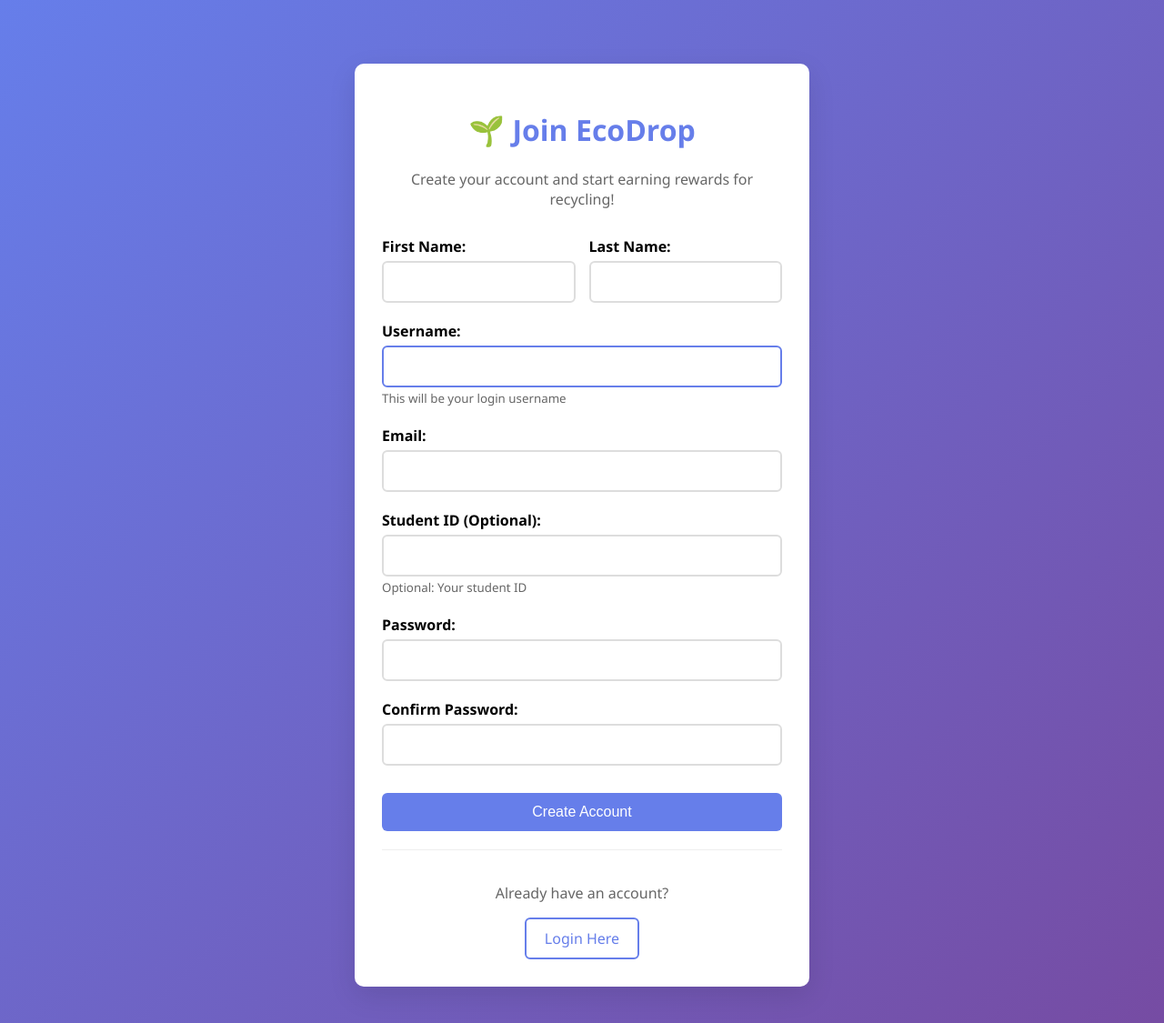
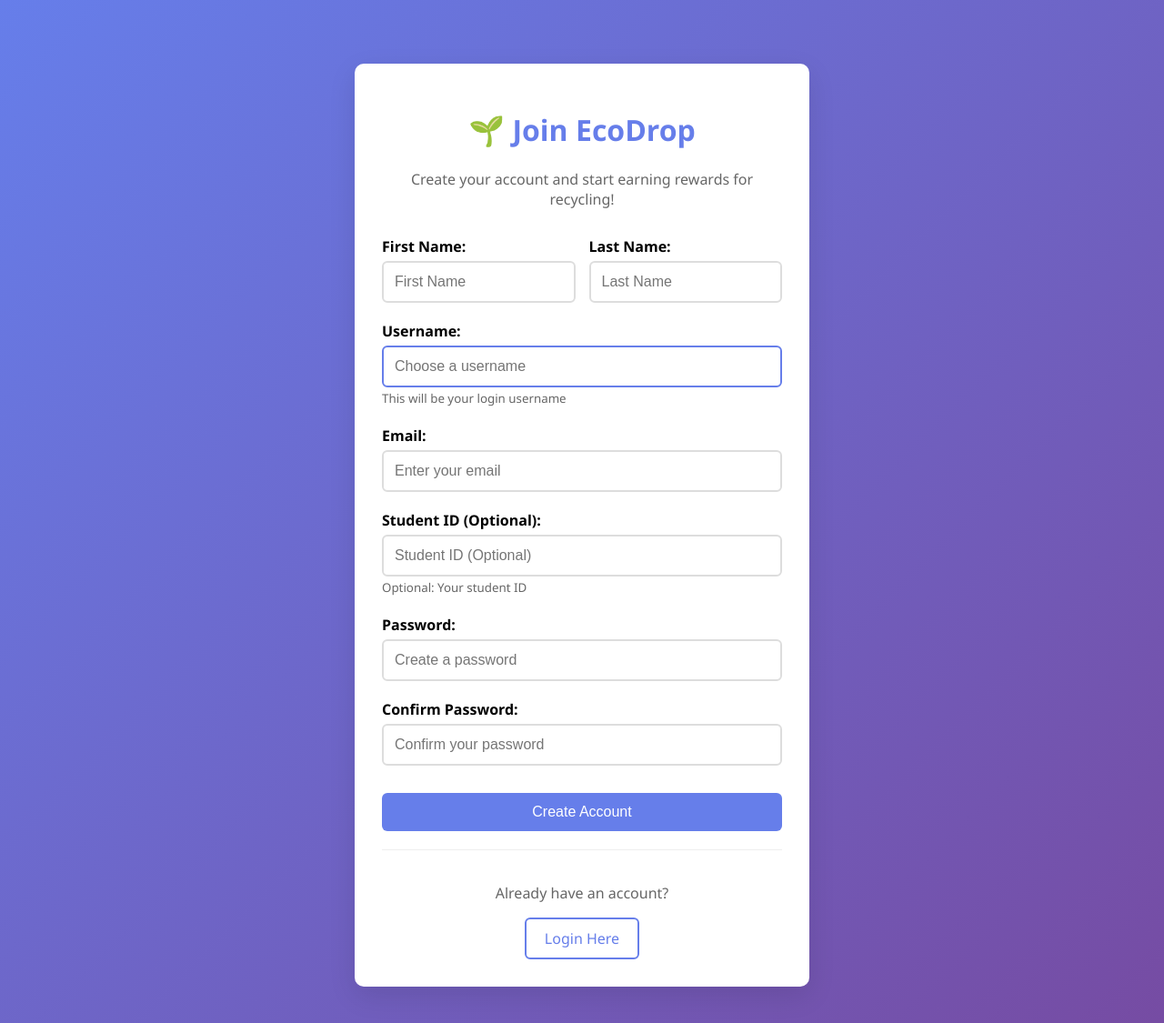
Before and after one commit to capstoneproj2025-afk/SMC_EcoDrop, a Django app: page /register/ in a window 1280 px wide. Shown: the top 1125 px of the page at 91% size. Run offline with Django 4.2, Linux system fonts and the light colour scheme.

Commit message:
Add placeholders to login/register forms and authentication error messages

```diff
--- a/core/forms.py
+++ b/core/forms.py
@@ -7,18 +7,51 @@ from django.contrib.auth.models import User
 from django.contrib.auth.forms import UserCreationForm
 
 class LoginForm(forms.Form):
-    username = forms.CharField(max_length=100)
-    password = forms.CharField(widget=forms.PasswordInput)
+    username = forms.CharField(
+        max_length=100,
+        widget=forms.TextInput(attrs={
+            'placeholder': 'Enter your ID Number',
+            'class': 'input'
+        })
+    )
+    password = forms.CharField(
+        widget=forms.PasswordInput(attrs={
+            'placeholder': 'Enter your password',
+            'class': 'input'
+        })
+    )
 
 class RegisterForm(UserCreationForm):
-    email = forms.EmailField(required=True)
-    first_name = forms.CharField(max_length=30, required=True)
-    last_name = forms.CharField(max_length=30, required=True)
-    school_id = forms.CharField(max_length=20, required=False, help_text="Optional: Your student ID")
+    email = forms.EmailField(
+        required=True,
+        widget=forms.EmailInput(attrs={'placeholder': 'Enter your email'})
+    )
+    first_name = forms.CharField(
+        max_length=30,
+        required=True,
+        widget=forms.TextInput(attrs={'placeholder': 'First Name'})
+    )
+    last_name = forms.CharField(
+        max_length=30,
+        required=True,
+        widget=forms.TextInput(attrs={'placeholder': 'Last Name'})
+    )
+    school_id = forms.CharField(
+        max_length=20,
+        required=False,
+        widget=forms.TextInput(attrs={'placeholder': 'Student ID (Optional)'}),
+        help_text="Optional: Your student ID"
+    )
 
     class Meta:
         model = User
         fields = ("username", "first_name", "last_name", "email", "school_id", "password1", "password2")
+
+    def __init__(self, *args, **kwargs):
+        super().__init__(*args, **kwargs)
+        self.fields['username'].widget.attrs.update({'placeholder': 'Choose a username'})
+        self.fields['password1'].widget.attrs.update({'placeholder': 'Create a password'})
+        self.fields['password2'].widget.attrs.update({'placeholder': 'Confirm your password'})
 
     def save(self, commit=True):
         user = super().save(commit=False)
--- a/core/views.py
+++ b/core/views.py
@@ -72,6 +72,10 @@ def login_view(request):
                     else:
                         return redirect('teacher_dashboard')
                 return redirect('dashboard')
+            else:
+                messages.error(request, 'Invalid ID Number or password. Please try again.')
+        else:
+            messages.error(request, 'Please fill in all required fields correctly.')
     else:
         form = LoginForm()
     return render(request, 'core/login.html', {'form': form})
```
Also changed, not shown: templates/core/login.html (+29 -0 lines).
